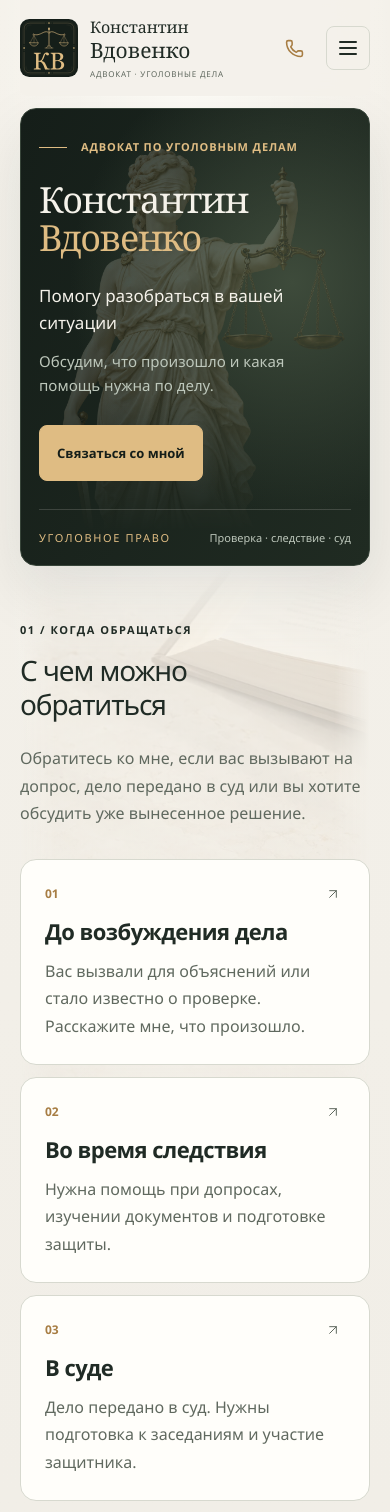
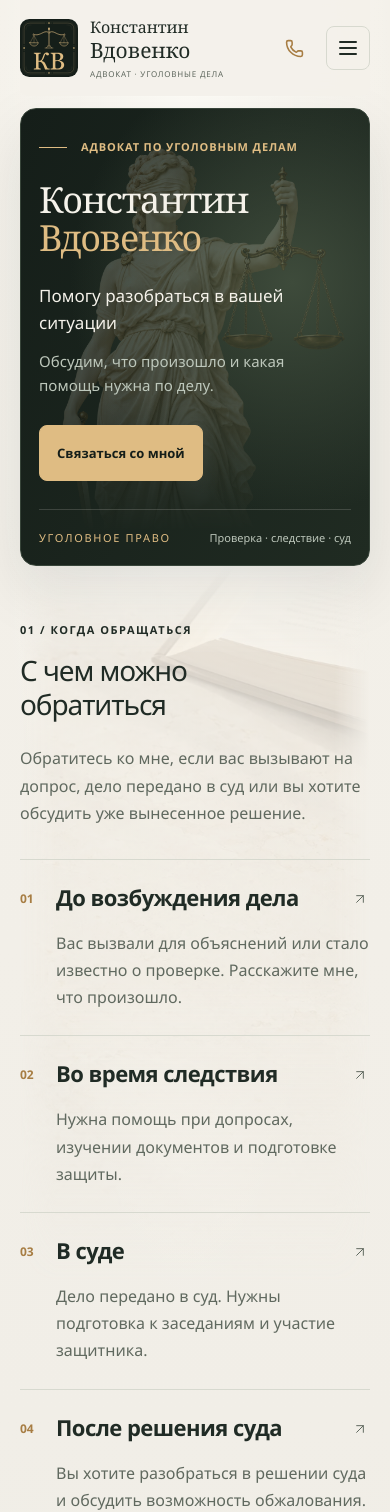
Before and after one commit to Aleks-man/advokat-vdovenko, a React (Vite) app in the folder front/: page / in a window 390 px wide. Shown: the top 1512 px of the page. Built offline with nearby package versions, Linux system fonts and the light colour scheme; a web font is replaced by a local one.

Commit message:
style: replace practice cards with clean linked rows

```diff
--- a/front/src/components/PracticeList/PracticeList.css
+++ b/front/src/components/PracticeList/PracticeList.css
@@ -1,22 +1,13 @@
 .practice-list {
-  display: grid;
-  grid-template-columns: repeat(2, minmax(0, 1fr));
-  gap: 16px;
+  border-top: 1px solid var(--line);
 }
 .practice-row {
   display: grid;
-  grid-template-columns: 30px minmax(0, 1fr) 24px;
-  grid-template-rows: auto 1fr;
+  grid-template-columns: 40px minmax(0, 1fr) minmax(0, 1.25fr) 24px;
   align-items: start;
-  gap: 18px;
-  min-height: 210px;
-  padding: 30px;
-  border: 1px solid var(--line);
-  border-radius: var(--card-radius);
-  background: var(--paper-light);
-  transition:
-    transform 0.2s ease,
-    box-shadow 0.2s ease;
+  gap: 24px;
+  padding-block: 28px;
+  border-bottom: 1px solid var(--line);
 }
 .practice-number {
   font-size: 12px;
@@ -25,23 +16,17 @@
   font-weight: 600;
 }
 .practice-row h3 {
-  grid-column: 2;
-  grid-row: 1;
   min-width: 0;
   font-size: var(--card-title);
-  max-width: 300px;
+  transition: color 0.2s;
 }
 .practice-row p {
-  grid-column: 2 / -1;
-  grid-row: 2;
   font-size: var(--text-size);
-  line-height: 1.7;
+  line-height: var(--text-leading);
   color: var(--muted);
-  max-width: 380px;
+  max-width: 46ch;
 }
 .practice-arrow {
-  grid-column: 3;
-  grid-row: 1;
   width: 24px;
   height: 30px;
   display: grid;
@@ -49,48 +34,31 @@
   color: var(--muted);
   transition: color 0.2s;
 }
-.practice-row:is(:hover, :focus-visible) {
-  transform: translateY(-1px);
-  box-shadow: 0 8px 24px rgb(21 30 25 / 10%);
-}
+.practice-row:is(:hover, :focus-visible) h3,
 .practice-row:is(:hover, :focus-visible) .practice-arrow {
-  color: var(--accent);
+  color: var(--accent-text);
 }
 @media (max-width: 760px) {
-  .practice-list {
-    grid-template-columns: 1fr;
-    gap: 12px;
+  .practice-row {
+    grid-template-columns: 24px minmax(0, 1fr) 20px;
+    gap: 16px 12px;
+    padding-block: 24px;
   }
-  .practice-row {
-    padding: 24px;
-    grid-template-columns: 1fr 24px;
-    grid-template-rows: auto auto 1fr;
-    gap: 14px;
-    min-height: 0;
-  }
-  .practice-number {
-    grid-column: 1;
-    grid-row: 1;
-    padding-top: 0;
-    align-self: center;
+  .practice-row h3 {
+    grid-column: 2;
   }
   .practice-arrow {
-    grid-column: 2;
+    grid-column: 3;
     grid-row: 1;
-    height: 20px;
-  }
-  .practice-row h3 {
-    grid-column: 1 / -1;
-    grid-row: 2;
-    max-width: none;
+    width: 20px;
   }
   .practice-row p {
-    grid-column: 1 / -1;
-    grid-row: 3;
+    grid-column: 2 / -1;
+    grid-row: 2;
   }
 }
 @media (max-width: 380px) {
-  .practice-row {
-    padding: 20px;
+  .practice-row p {
+    grid-column: 1 / -1;
   }
 }
```
